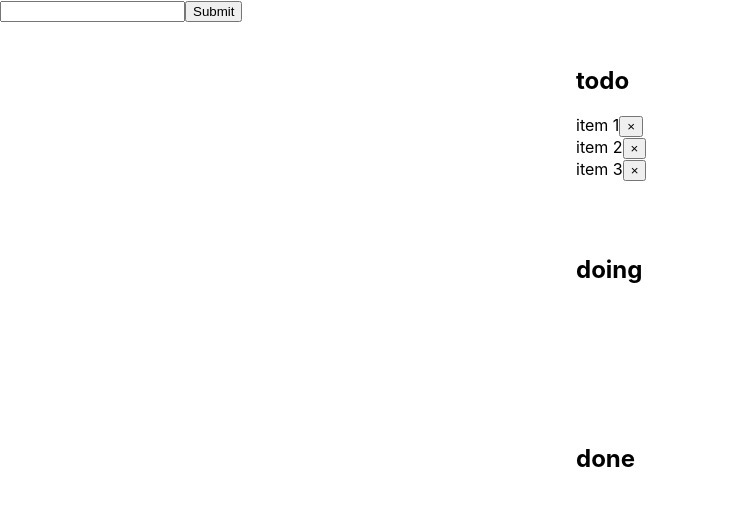
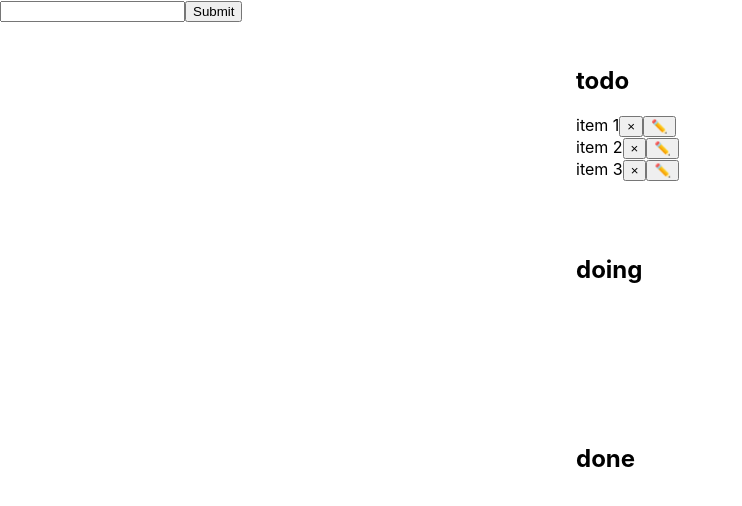
Before and after one commit to alexscoelho/multicolumn-todo, a React (Create React App) app: page / in a window 1280 px wide. Shown: the top 506 px of the page, without its empty margins (0-742 px from the left). Built offline with nearby package versions, Linux system fonts and the light colour scheme.

Commit message:
CRUD complete

```diff
--- a/src/App.js
+++ b/src/App.js
@@ -6,47 +6,76 @@ function App() {
   const initialColumns = {
     todo: {
       id: "todo",
-      list: ["item 1", "item 2", "item 3"]
+      list: ["item 1", "item 2", "item 3"],
     },
     doing: {
       id: "doing",
-      list: []
+      list: [],
     },
     done: {
       id: "done",
-      list: []
-    }
+      list: [],
+    },
   };
 
   const [columns, setColumns] = useState(initialColumns);
   const [task, setTask] = useState("");
+  const [isEditing, setIsEditing] = useState(false);
+  const [id, setId] = useState("");
+  const [colName, setColName] = useState("");
 
   // submit
-  const handleSubmit = e => {
+  const handleSubmit = (e) => {
     e.preventDefault();
+    if (task.trim() === "") return null;
+    if (!isEditing) {
       setColumns({
         ...columns,
         todo: {
           ...columns.todo,
-        list: [...columns.todo.list, task]
-      }
+          list: [...columns.todo.list, task],
+        },
       });
       setTask("");
+    }
+    if (isEditing) {
+      const targetColumn = columns[colName];
+      const newList = targetColumn.list.map((item, i) =>
+        i === id ? (item = task) : item
+      );
+      setColumns((state) => ({
+        ...state,
+        [targetColumn.id]: {
+          ...columns[targetColumn.id],
+          list: newList,
+        },
+      }));
+      setTask("");
+    }
   };
 
   //delete
   const handleDelete = (index, id) => {
     const targetColumn = columns[id];
     const newList = targetColumn.list.filter((item, i) => i !== index);
-    let newState = columns;
-    newState[id] = newList;
-    setColumns(newState);
-    console.log(columns);
-    // const newTodos = todos.filter((todo) => todo.id !== position);
-    // setTodos(newTodos);
+    setColumns((state) => ({
+      ...state,
+      [targetColumn.id]: {
+        ...columns[targetColumn.id],
+        list: newList,
+      },
+    }));
   };
 
-  const onDragEnd = result => {
+  //modify
+  const handleEdit = (label, index, colName) => {
+    setIsEditing(true);
+    setTask(label);
+    setId(index);
+    setColName(colName);
+  };
+
+  const onDragEnd = (result) => {
     const { destination, source } = result;
     // Make sure we have a valid destination
     if (destination === undefined || destination === null) return null;
@@ -75,11 +104,11 @@ function App() {
       // Then create a new copy of the column object
       const newCol = {
         id: start.id,
-        list: newList
+        list: newList,
       };
 
       // Update the state
-      setColumns(state => ({ ...state, [newCol.id]: newCol }));
+      setColumns((state) => ({ ...state, [newCol.id]: newCol }));
       return null;
     } else {
       // If start is different from end, we need to update multiple columns
@@ -89,7 +118,7 @@ function App() {
       // Create a new start column
       const newStartCol = {
         id: start.id,
-        list: newStartList
+        list: newStartList,
       };
 
       // Make a new end list array
@@ -101,14 +130,14 @@ function App() {
       // Create a new end column
       const newEndCol = {
         id: end.id,
-        list: newEndList
+        list: newEndList,
       };
 
       // Update the state
-      setColumns(state => ({
+      setColumns((state) => ({
         ...state,
         [newStartCol.id]: newStartCol,
-        [newEndCol.id]: newEndCol
+        [newEndCol.id]: newEndCol,
       }));
       return null;
     }
@@ -119,10 +148,10 @@ function App() {
       <form onSubmit={handleSubmit}>
         <input
           value={task}
-          onChange={e => setTask(e.target.value)}
-          type='text'
+          onChange={(e) => setTask(e.target.value)}
+          type="text"
         />
-        <input type='submit' />
+        <input type="submit" />
       </form>
       <DragDropContext onDragEnd={onDragEnd}>
         <div
@@ -131,11 +160,16 @@ function App() {
             margin: "24px auto",
             maxWidth: "128px",
             flexDirection: "column",
-            justifyContent: "space-between"
+            justifyContent: "space-between",
           }}
         >
-          {Object.values(columns).map(col => (
-            <Column col={col} key={col.id} handleDelete={handleDelete} />
+          {Object.values(columns).map((col) => (
+            <Column
+              col={col}
+              key={col.id}
+              handleDelete={handleDelete}
+              handleEdit={handleEdit}
+            />
           ))}
         </div>
       </DragDropContext>
--- a/src/column.js
+++ b/src/column.js
@@ -3,7 +3,7 @@ import Item from "./item";
 
 import { Droppable } from "react-beautiful-dnd";
 
-const Column = ({ col: { list, id }, handleDelete }) => {
+const Column = ({ col: { list, id }, handleDelete, handleEdit }) => {
   return (
     <Droppable droppableId={id}>
       {(provided) => (
@@ -30,6 +30,7 @@ const Column = ({ col: { list, id }, handleDelete }) => {
                 text={text}
                 index={index}
                 handleDelete={handleDelete}
+                handleEdit={handleEdit}
               />
             ))}
             {provided.placeholder}
--- a/src/item.js
+++ b/src/item.js
@@ -2,7 +2,7 @@ import React from "react";
 
 import { Draggable } from "react-beautiful-dnd";
 
-const Item = ({ text, index, handleDelete, id }) => {
+const Item = ({ text, index, handleDelete, id, handleEdit }) => {
   return (
     <Draggable draggableId={text} index={index}>
       {(provided) => (
@@ -20,6 +20,13 @@ const Item = ({ text, index, handleDelete, id }) => {
           >
             &times;
           </button>
+          <button
+            className="btn btn-light"
+            onClick={() => handleEdit(text, index, id)}
+            type="button"
+          >
+            ✏️
+          </button>
         </div>
       )}
     </Draggable>
```
Lines whose indentation alone changed are shown as unchanged.
